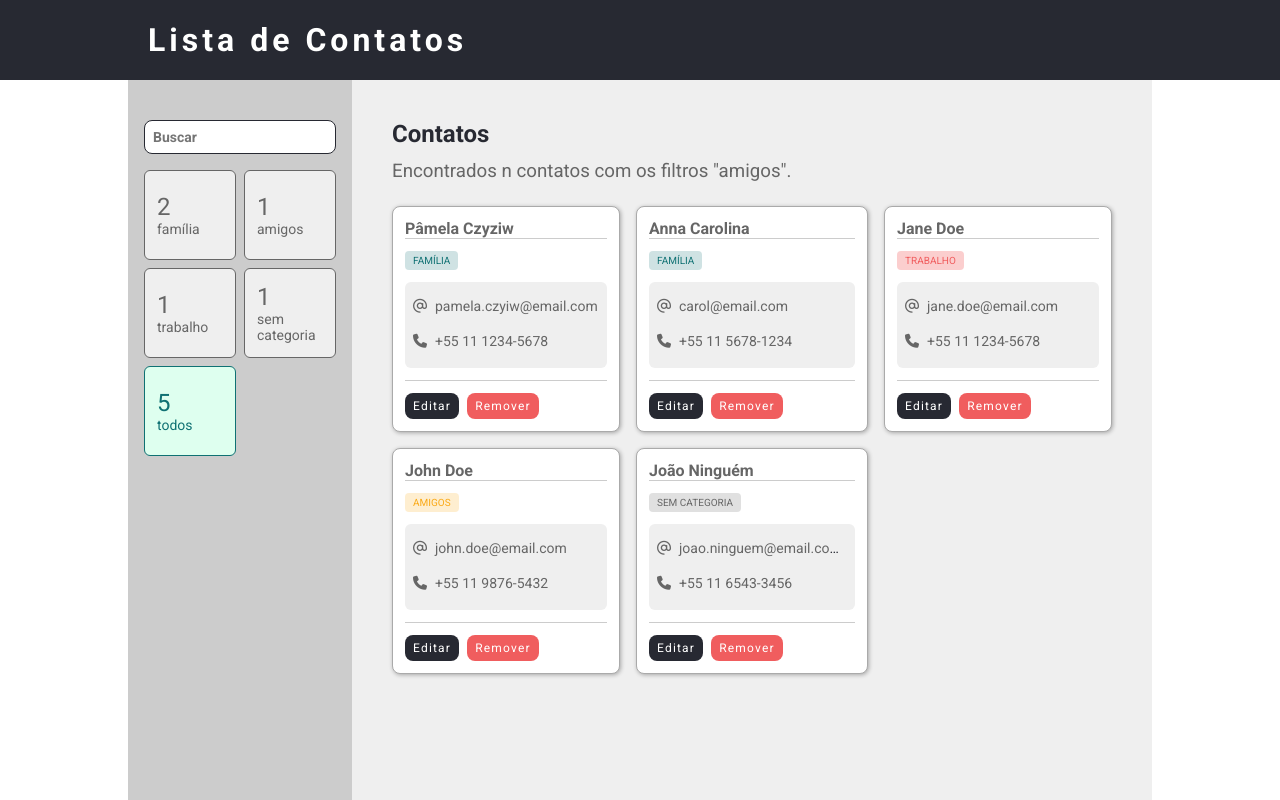
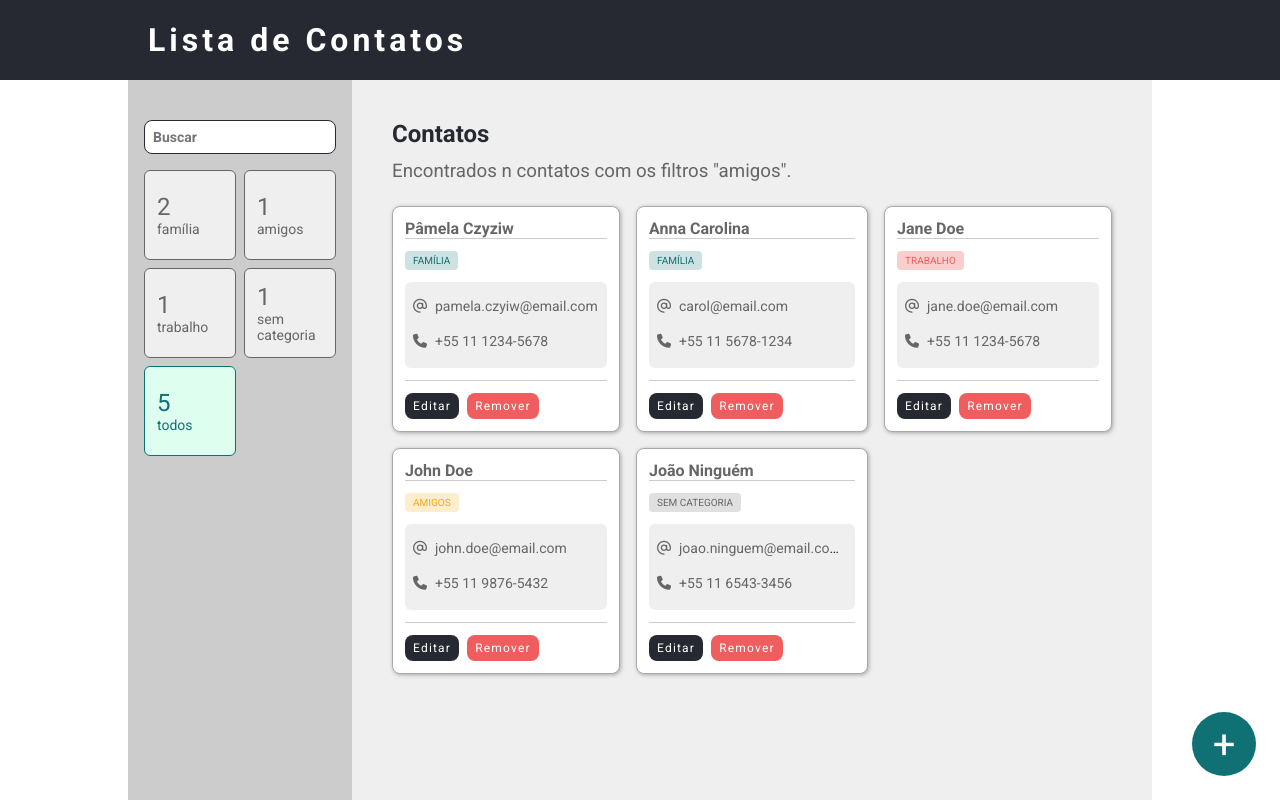
Before and after one commit to biraneves/lista-de-contatos, a React (Create React App) app: page / in a window 1280 px wide. Built offline with nearby package versions, Linux system fonts and the light colour scheme.

Commit message:
Botão AddContactButton e SideBar condicional

```diff
--- a/src/App.tsx
+++ b/src/App.tsx
@@ -1,9 +1,21 @@
 import { Provider } from 'react-redux';
-import ContactsArea from './containers/ContactsArea';
 import GeneralHeader from './containers/GeneralHeader';
-import SideBar from './containers/SideBar';
 import EstiloGlobal, { Container } from './styles';
 import store from './store';
+import { RouterProvider, createBrowserRouter } from 'react-router-dom';
+import Home from './pages/Home';
+import AddContact from './pages/AddContact';
+
+const routes = createBrowserRouter([
+    {
+        path: '/',
+        element: <Home />,
+    },
+    {
+        path: '/new',
+        element: <AddContact />,
+    },
+]);
 
 function App() {
     return (
@@ -11,8 +23,7 @@ function App() {
             <EstiloGlobal />
             <GeneralHeader />
             <Container>
-                <SideBar />
-                <ContactsArea />
+                <RouterProvider router={routes} />
             </Container>
         </Provider>
     );
--- /dev/null
+++ b/src/components/AddContactButton/index.tsx
@@ -0,0 +1,5 @@
+import { Circle } from './styles';
+
+const AddContactButton = () => <Circle to="/new">+</Circle>;
+
+export default AddContactButton;
--- /dev/null
+++ b/src/components/AddContactButton/styles.ts
@@ -0,0 +1,20 @@
+import { Link } from 'react-router-dom';
+import styled from 'styled-components';
+import vars from '../../styles/vars';
+
+export const Circle = styled(Link)`
+    display: flex;
+    justify-content: center;
+    align-items: center;
+    width: 64px;
+    height: 64px;
+    border-radius: 50%;
+    background-color: ${vars.green};
+    color: #fff;
+    font-size: 40px;
+    text-decoration: none;
+    position: fixed;
+    bottom: 24px;
+    right: 24px;
+    cursor: pointer;
+`;
--- a/src/containers/SideBar/index.tsx
+++ b/src/containers/SideBar/index.tsx
@@ -2,10 +2,20 @@ import { Campo } from '../../styles';
 import FiltersList from '../FiltersList';
 import { Aside } from './styles';
 
-const SideBar = () => (
+type Props = {
+    showFilters?: boolean;
+};
+
+const SideBar = ({ showFilters }: Props) => (
     <Aside>
-        <Campo type="text" placeholder="Buscar" />
-        <FiltersList />
+        {showFilters ? (
+            <>
+                <Campo type="text" placeholder="Buscar" />
+                <FiltersList />
+            </>
+        ) : (
+            <h3>Mostrar botão de retorno</h3>
+        )}
     </Aside>
 );
 
--- /dev/null
+++ b/src/pages/AddContact/index.tsx
@@ -0,0 +1,9 @@
+import SideBar from '../../containers/SideBar';
+
+const AddContact = () => (
+    <>
+        <SideBar />
+    </>
+);
+
+export default AddContact;
--- /dev/null
+++ b/src/pages/Home/index.tsx
@@ -0,0 +1,13 @@
+import AddContactButton from '../../components/AddContactButton';
+import ContactsArea from '../../containers/ContactsArea';
+import SideBar from '../../containers/SideBar';
+
+const Home = () => (
+    <>
+        <SideBar showFilters />
+        <ContactsArea />
+        <AddContactButton />
+    </>
+);
+
+export default Home;
```
